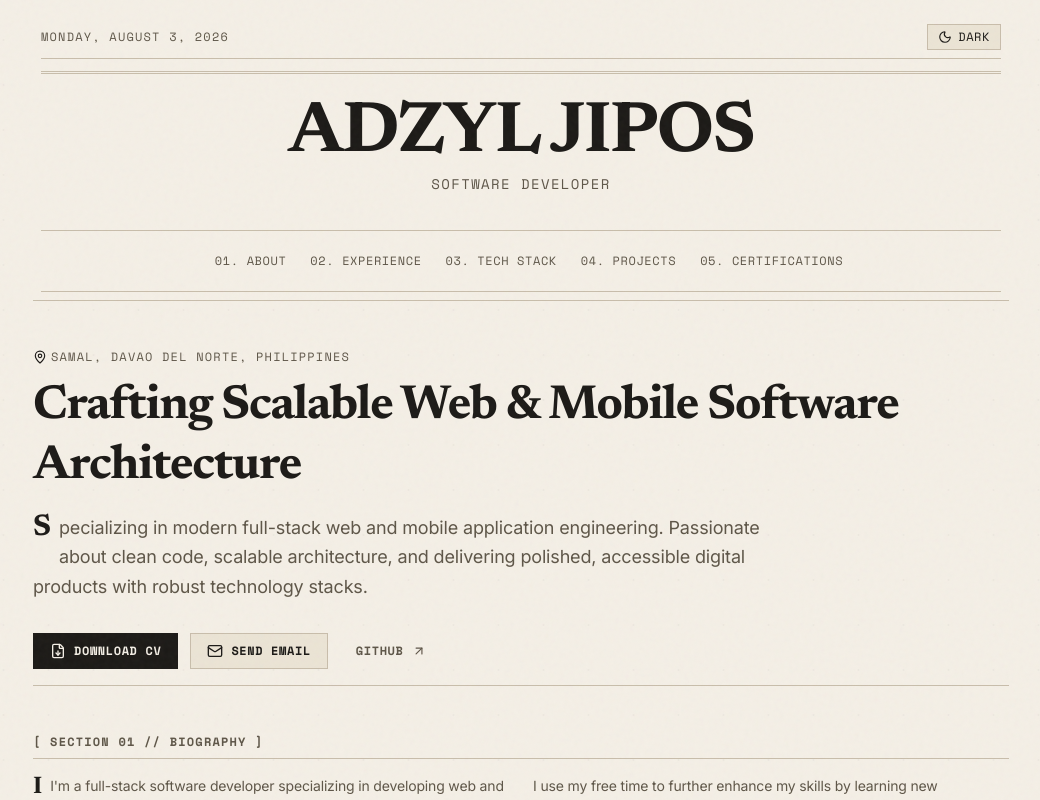
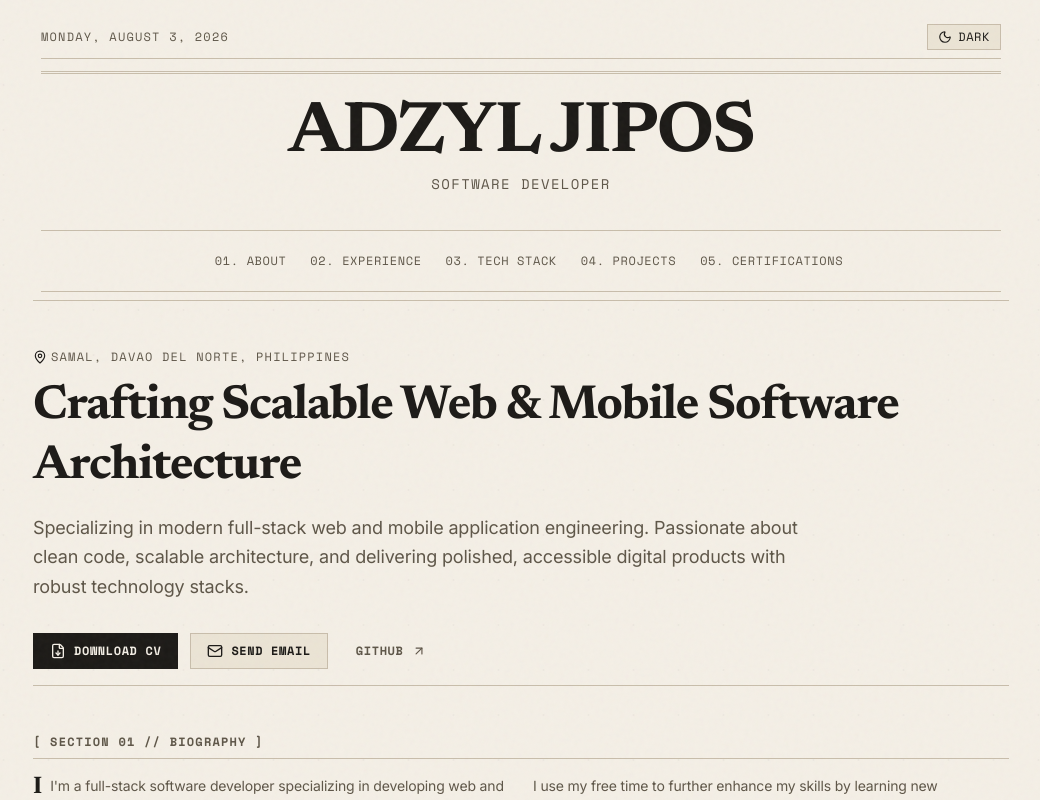
Before and after one commit to Dev-Aziii/my-portfolio-app, a React (Vite) app: page / in a window 1280 px wide. Shown: the top 800 px of the page, without its empty margins (119-1159 px from the left). Built offline with nearby package versions, Linux system fonts and the light colour scheme.

Commit message:
fix(hero): remove unnecessary span from lead summary for cleaner presentation

```diff
--- a/src/components/Hero.tsx
+++ b/src/components/Hero.tsx
@@ -25,10 +25,7 @@ export default function Hero({ data }: HeroProps) {
 
         {/* Lead Summary */}
         <p className="text-base sm:text-lg text-muted-foreground leading-relaxed font-sans max-w-3xl">
-          <span className="font-serif text-3xl font-bold float-left mr-2 leading-none text-foreground">
-            S
-          </span>
-          pecializing in modern full-stack web and mobile application engineering. Passionate about clean code, scalable architecture, and delivering polished, accessible digital products with robust technology stacks.
+          Specializing in modern full-stack web and mobile application engineering. Passionate about clean code, scalable architecture, and delivering polished, accessible digital products with robust technology stacks.
         </p>
 
         {/* Rectangular Action Buttons Bar */}
```
